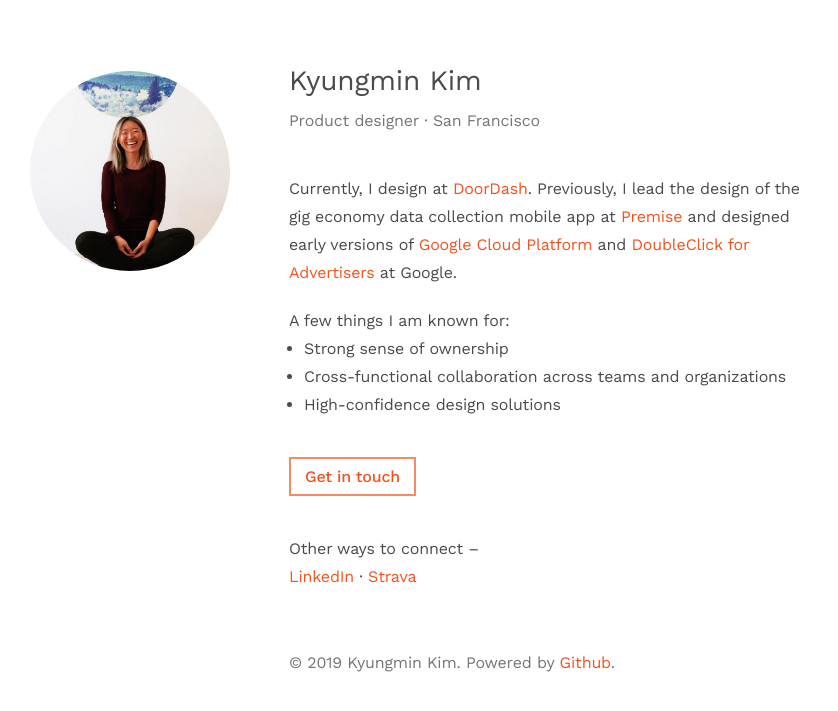
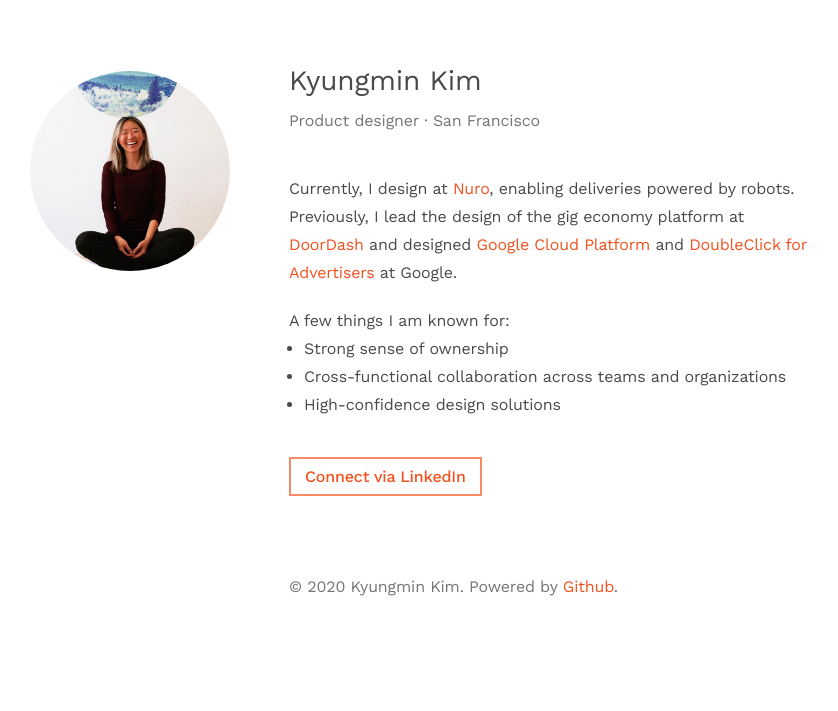
Before and after one commit to kyungmin/kyungmin.github.io, a Jekyll site: the page built from index.md, in a window 1280 px wide. Shown: the top 711 px of the page, without its empty margins (92-930 px from the left). Built offline with Jekyll 4.4.1, drawn with Linux system fonts in a browser that asks for light colours.

Commit message:
Update job

```diff
--- a/_layouts/home.html
+++ b/_layouts/home.html
@@ -7,7 +7,7 @@ layout: default
   <div class="animated fadeIn">
     <h1>Kyungmin Kim</h1>
     <p>Product designer · San Francisco</p>
-    <p>Currently, I design at <a href="http://www.doordash.com" target="_blank">DoorDash</a>. Previously, I lead the design of the gig economy data collection mobile app at <a href="http://www.premise.com" target="_blank">Premise</a> and designed early versions of <a href="https://cloud.google.com/" target="_blank">Google Cloud Platform</a> and <a href="https://www.doubleclickbygoogle.com/solutions/digital-marketing/campaign-manager/" target="_blank">DoubleClick for Advertisers</a> at Google.</p>
+    <p>Currently, I design at <a href="http://www.nuro.ai" target="_blank">Nuro</a>, enabling deliveries powered by robots. Previously, I lead the design of the gig economy platform at <a href="http://www.doordash.com" target="_blank">DoorDash</a> and designed <a href="https://cloud.google.com/" target="_blank">Google Cloud Platform</a> and <a href="https://www.doubleclickbygoogle.com/solutions/digital-marketing/campaign-manager/" target="_blank">DoubleClick for Advertisers</a> at Google.</p>
     <p>A few things I am known for:</p>
     <ul>
       <li>Strong sense of ownership</li>
@@ -15,15 +15,11 @@ layout: default
       <li>High-confidence design solutions</li>
     </ul>
     <br/>
-    <p><a href="http://www.linkedin.com/in/kyungmink" class="btn">Get in touch</a></p>
+    <p><a href="http://www.linkedin.com/in/kyungmink" class="btn">Connect via LinkedIn</a></p>
     <br/>
-    <p>Other ways to connect –<br/>
-      <a href="http://www.linkedin.com/in/kyungmink">LinkedIn</a> ·
-      <a href="http://www.strava.com/athletes/1421121">Strava</a>
-    </p>
   </div>
   <div class="footer">
-   © 2019 Kyungmin Kim. Powered by <a href="https://github.com/kyungmin/kyungm.in" target="_blank">Github</a>.
+   © 2020 Kyungmin Kim. Powered by <a href="https://github.com/kyungmin/kyungm.in" target="_blank">Github</a>.
   </div>
 
   {{ content }}
```
